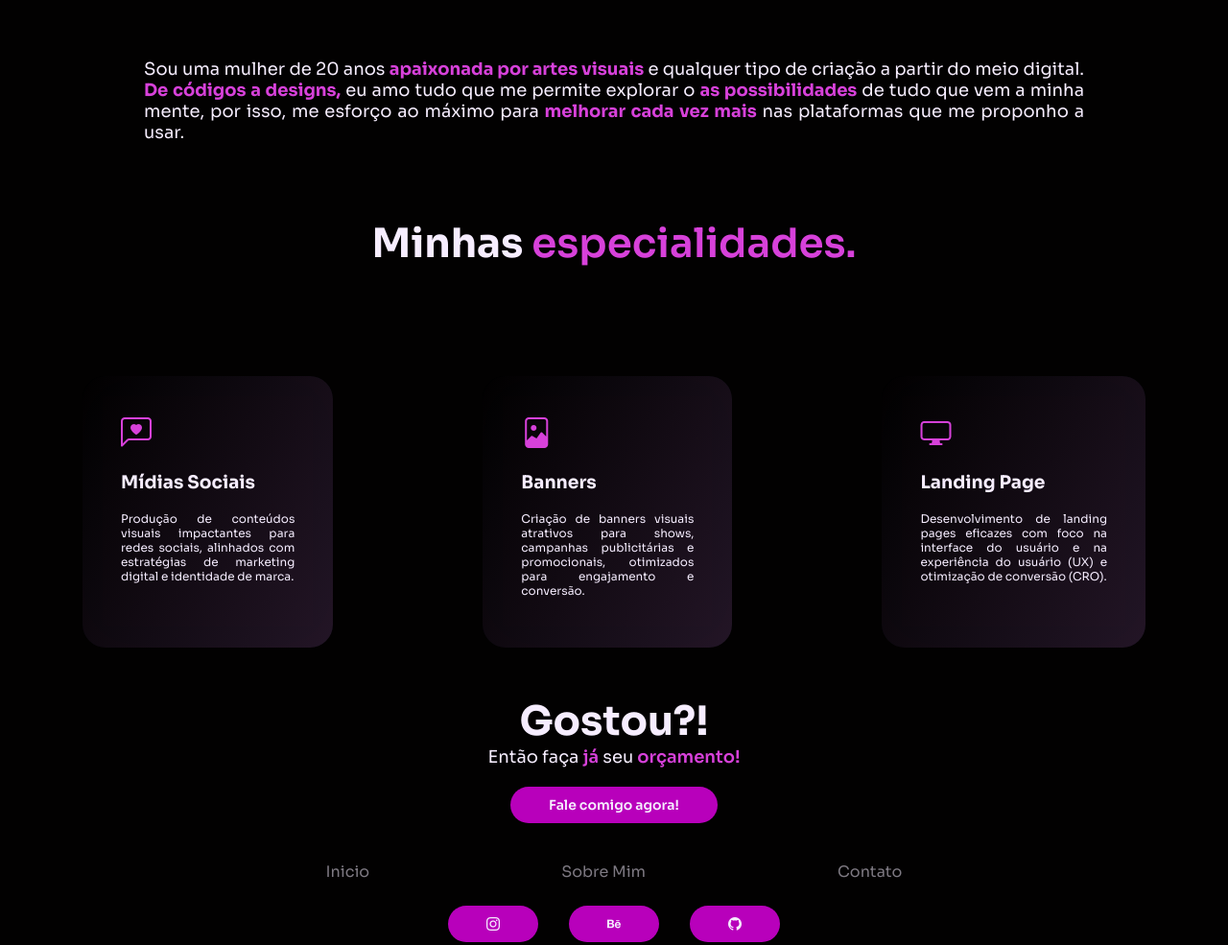
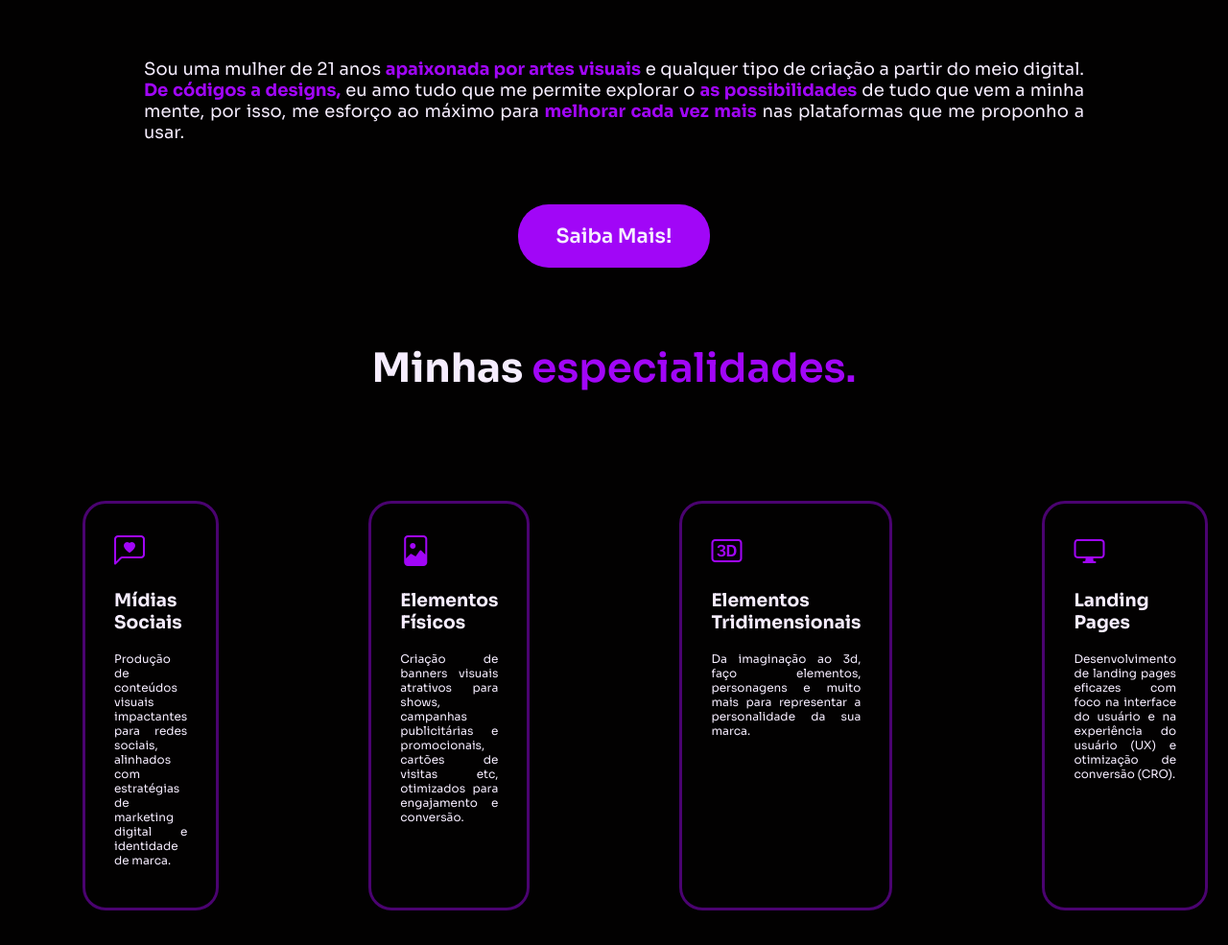
Before and after one commit to eduardapastore/EduardaPastore-LandingPage, a plain HTML site: page index.html in a window 1280 px wide. Shown: the part 800-1785 px from the top of the page at 96% size. Drawn offline with nearby package versions, Linux system fonts and the light colour scheme; a script that the page names is missing.

Commit message:
last commit

```diff
--- a/index.html
+++ b/index.html
@@ -102,12 +102,19 @@
                     </div><!--fim titulo2-->
                     <div class="introducaosobremim">
                         <p>
-                            Sou uma mulher de 20 anos <span>apaixonada por artes visuais</span> e qualquer tipo de
+                            Sou uma mulher de 21 anos <span>apaixonada por artes visuais</span> e qualquer tipo de
                             criação a partir do meio digital.
                             <span>De códigos a designs,</span> eu amo tudo que me permite explorar o <span>as possibilidades</span> de tudo que vem a minha mente, por isso,
                             me esforço ao máximo para <span>melhorar cada vez mais</span> nas plataformas que me
                             proponho a usar.
                         </p>
+                        <div class="btn-contato">
+                            <a href="https://www.instagram.com/eduardadsg_/">
+                                <button>
+                                    Saiba Mais!
+                                </button>
+                            </a>
+                        </div><!--fim flex btn-contato-->
                     </div><!--fim introducao sobremim-->
                 </div><!--fim sobremim-->
             </div><!--fim interface-->
@@ -138,18 +145,28 @@
                     <div class="especialidades-box">
                         <i class="bi bi-file-image"></i>
                         <h3>
-                            Banners
+                            Elementos Físicos
                         </h3>
                         <p>
-                            Criação de banners visuais atrativos para shows, campanhas publicitárias e promocionais,
+                            Criação de banners visuais atrativos para shows, campanhas publicitárias e promocionais, cartões de visitas etc,
                             otimizados para engajamento e conversão.
+                        </p>
+                    </div>
+
+                    <div class="especialidades-box">
+                        <i class="bi bi-badge-3d"></i>
+                        <h3>
+                            Elementos Tridimensionais
+                        </h3>
+                        <p>
+                            Da imaginação ao 3d, faço elementos, personagens e muito mais para representar a personalidade da sua marca.
                         </p>
                     </div>
 
                     <div class="especialidades-box">
                         <i class="bi bi-display"></i>
                         <h3>
-                            Landing Page
+                            Landing Pages
                         </h3>
                         <p>
                             Desenvolvimento de landing pages eficazes com foco na interface do usuário e na experiência
--- a/style.css
+++ b/style.css
@@ -3,9 +3,9 @@
     --bgcolor: #020101;
     --txtcolor: #F6EDFF;
     --indexcolor: #f6edff82;
-    --buttons_iconscolor: #B800BB;
+    --buttons_iconscolor: #A106F7;
     --ff: "Sora";
-    --txt_buttonshadow: #D741DA;
+    --txt_buttonshadow: #A106F7;
     --titulo: 28px;
     --descricao: 18px;
 
@@ -50,7 +50,7 @@ body::-webkit-scrollbar {
     cursor: pointer;
     border: 0;
     display: inline-block;
-    transition: .2s;
+    transition: .4s;
 }
 
 .btn-contato button:hover{
@@ -209,6 +209,7 @@ section.topo-do-site .flex{
     font-size: var(--descricao);
     color: var(--txtcolor);
     text-align: justify;
+    padding-bottom: 0%;
 }
 
 .sobremim .introducaosobremim span{
@@ -226,6 +227,12 @@ section.topo-do-site .flex{
     color: var(--bgcolor);
 }
 
+.sobremim .btn-contato button{
+    padding: 20px 40px;
+    font-size: 1.3rem;
+    border-radius: 32px;
+}
+
 /*FIM QUEM SOU EU?*/
 
 /*ESPECIALIDADES*/
@@ -233,7 +240,6 @@ section.topo-do-site .flex{
 
 
 section .especialidades{
-    margin: 78px;;
     margin-bottom: 0px;
     margin: 64px;
 }
@@ -249,28 +255,23 @@ section .especialidades{
 }
 
 .especialidades-box .flex{
-    gap: 10px;
+    gap: 5px;
 }
 
 .especialidades-box{
     margin: 78px;
     margin-bottom: 0px;
     color: var(--txtcolor);
-    padding: 40px;
+    padding: 30px;
     justify-content: center;
     border-radius: 24px;
-    transition: .2s;
-    backdrop-filter: blur(32px);
-    background-image: linear-gradient(
-        120deg,
-        rgba(0, 0, 0, 0.037),
-        rgba(113, 70, 126, 0.3)
-    );
+    transition: .4s;
+    border: 3px solid #a306f773;
 }
 
 .especialidades-box:hover{
     transform: scale(1.05);
-    box-shadow: 0 0 24px var(--txt_buttonshadow);
+    box-shadow: 0 0 24px #a306f773;
 }
 
 .especialidades-box h1{
```
